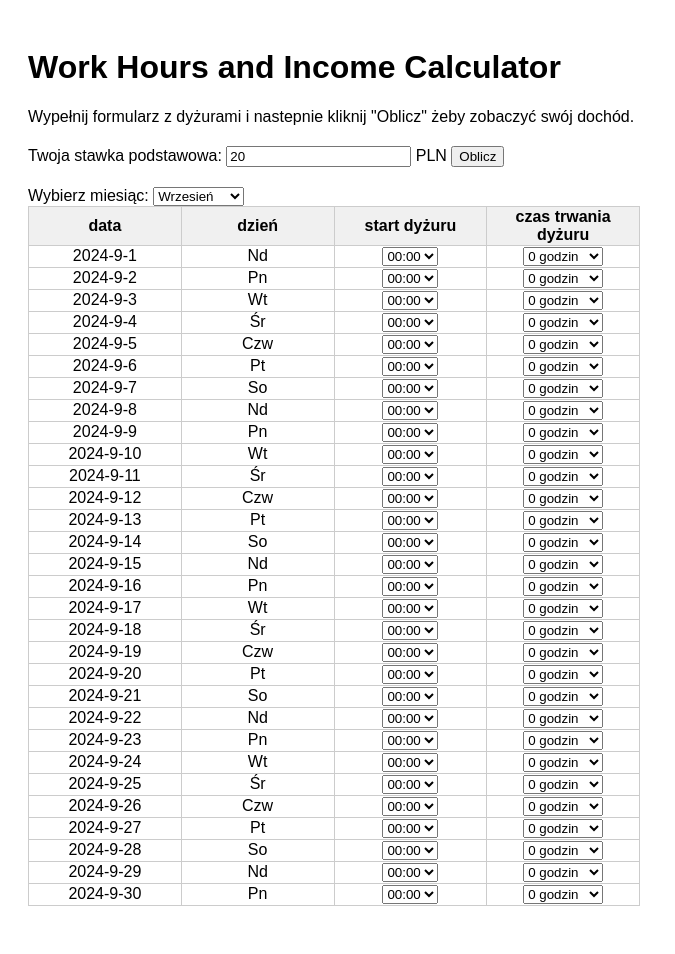
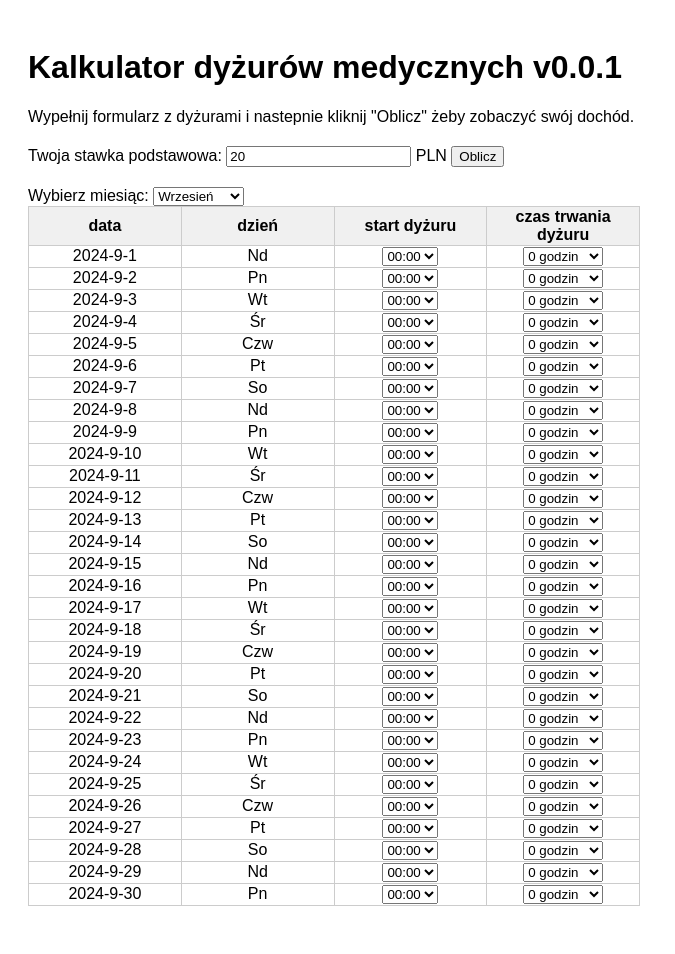
Before and after one commit to PeterWaIIace/me.github.io, a Jekyll site: the page uprojects/medcal/cal.html, which Jekyll copies as it is, in a window 1280 px wide. Shown: the whole page, without its empty margins (0-675 px from the left). Built offline with Jekyll 4.4.1, drawn with Linux system fonts in a browser that asks for light colours.

```diff
--- a/uprojects/medcal/cal.html
+++ b/uprojects/medcal/cal.html
@@ -39,7 +39,7 @@
 </head>
 <body>
 
-<h1>Work Hours and Income Calculator</h1>
+<h1>Kalkulator dyżurów medycznych v0.0.1</h1>
 
 <p>Wypełnij formularz z dyżurami i nastepnie kliknij "Oblicz" żeby zobaczyć swój dochód.</p>
 
```
